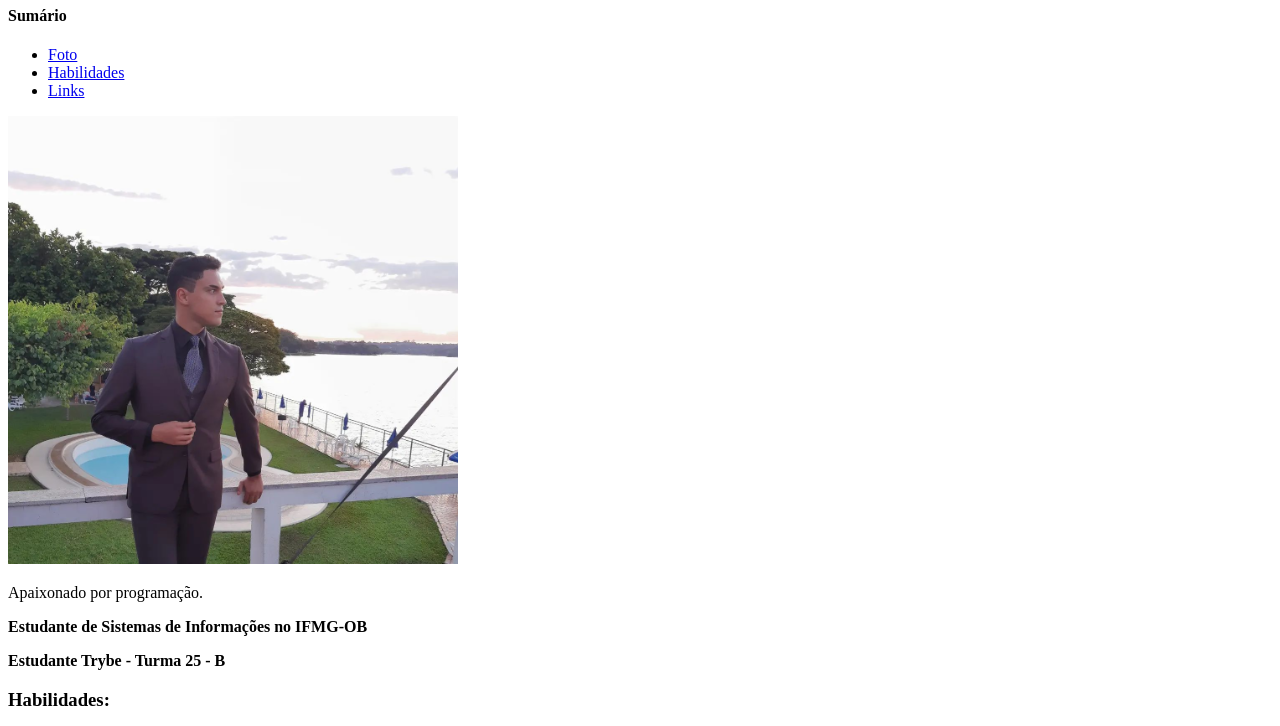
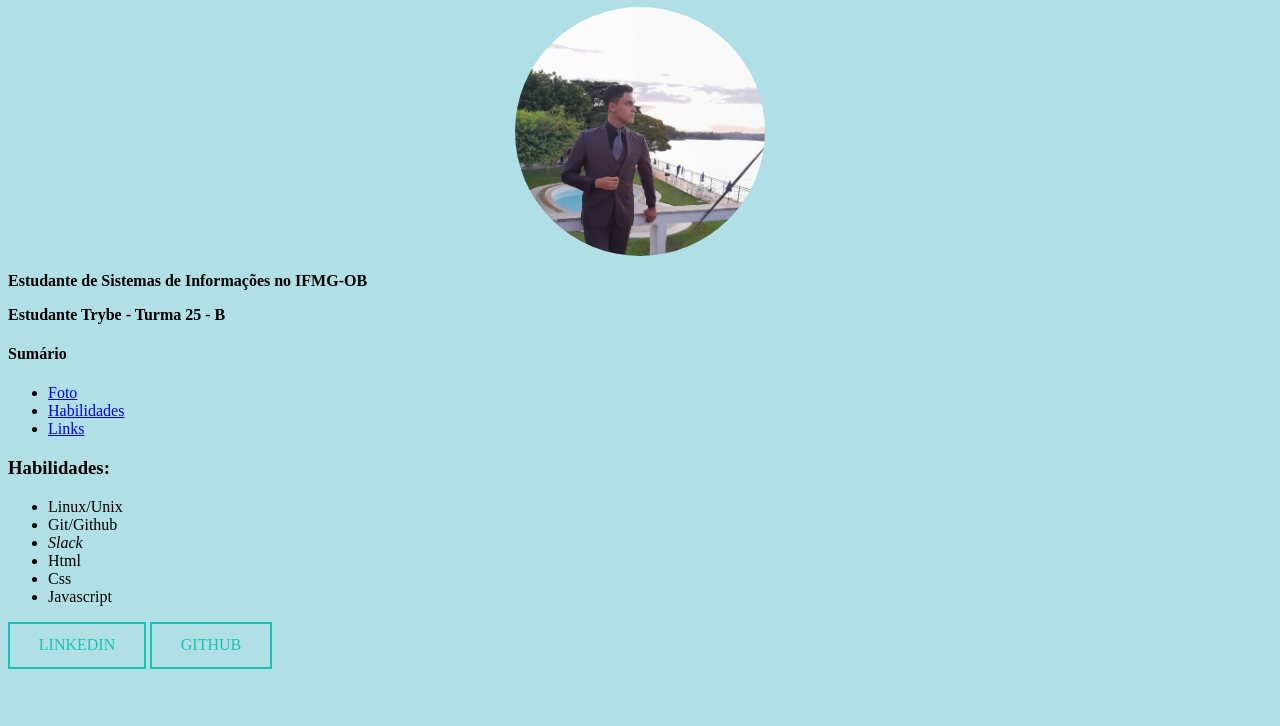
Before and after one commit to Dudure/Dudure.github.io, a plain HTML site: page index.html in a window 1280 px wide. Shown: the part 73-799 px from the top of the page. Drawn offline with Linux system fonts and the light colour scheme.

Commit message:
Estilo com css e botões

```diff
--- a/index.html
+++ b/index.html
@@ -2,20 +2,77 @@
 <html>
 <title>Carlos Eduardo de Oliveira Resende</title>
 <head>
-    <h1>Carlos Eduardo de Oliveira Resende</h1>
+    <div>
+        <h1>Carlos Eduardo de Oliveira Resende</h1>
+    </div>
+    <style>
+        body{
+            background-color: #B0E0E6;
+        }
+
+        button {
+        padding: 0.8em 1.8em;
+        border: 2px solid #17C3B2;
+        position: relative;
+        overflow: hidden;
+        background-color: transparent;
+        text-align: center;
+        text-transform: uppercase;
+        font-size: 16px;
+        transition: .3s;
+        z-index: 1;
+        font-family: inherit;
+        color: #17C3B2;
+        }
+
+        button::before {
+         content: '';
+        width: 0;
+        height: 300%;
+        position: absolute;
+         top: 50%;
+        left: 50%;
+        transform: translate(-50%, -50%) rotate(45deg);
+        background: #17C3B2;
+         transition: .5s ease;
+         display: block;
+        z-index: -1;
+        }
+
+        button:hover::before {
+        width: 105%;
+        }
+
+        button:hover {
+         color: #111;
+        }
+
+
+        .img_circular{
+            border-radius: 50%;
+            display: flex;
+            justify-content: center;
+        }
+
+        h1{
+            text-align: center;
+            background-color:#6495ED;
+        }
+    </style>
 </head>
 <body>
-    <h4>Sumário</h4>
+<center><img class="img_circular"src="foto perfil.png" alt="perfil" width="250 px"></center>
+
+
+<p><b>Estudante de Sistemas de Informações no IFMG-OB</b></p>
+<p><b>Estudante Trybe - Turma 25 - B</b></p>
+
+<h4>Sumário</h4>
     <ul>
     <li><a href="#foto">Foto</a></li>
     <li><a href ="#habilidades">Habilidades</a></li>
     <li><a href="#Links">Links</a></li>
 </ul>
-<img src="foto perfil.png" width="450 px">
-
-<p>Apaixonado por programação.</p>
-<p><b>Estudante de Sistemas de Informações no IFMG-OB</b></p>
-<p><b>Estudante Trybe - Turma 25 - B</b></p>
 
 <h3><id="habilidades">Habilidades:</h3>
 <ul>
@@ -27,8 +84,8 @@
     <li>Javascript</li>
 </ul>
 
-<a href="https://www.linkedin.com/in/caeduolire/" target="_blank">LinkedIn</a>
+<a href="https://www.linkedin.com/in/caeduolire/" target="_blank"><button>LinkedIn</button></a>
 <id="Links">
-<a href="https://github.com/Dudure" target="_blank">Github</a>
+<a href="https://github.com/Dudure" target="_blank"><button>Github</button></a>
 </body>
 </html>
```
